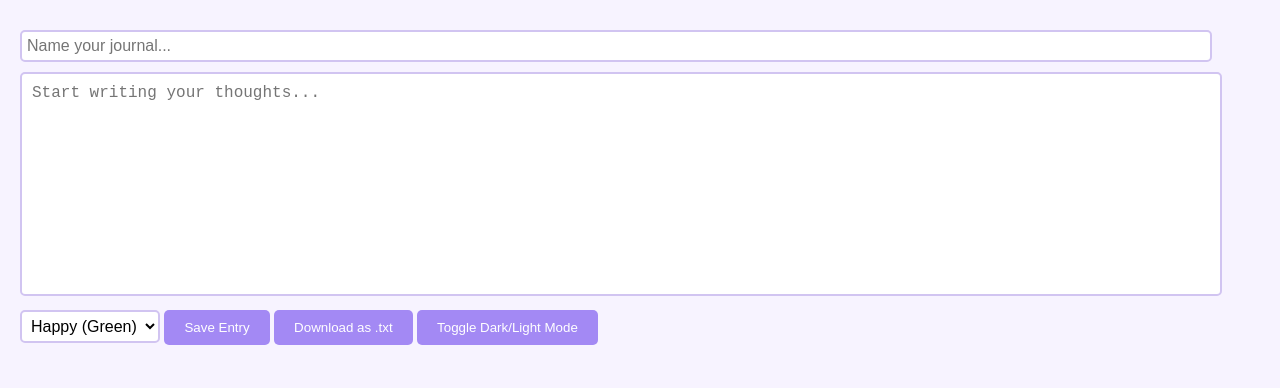
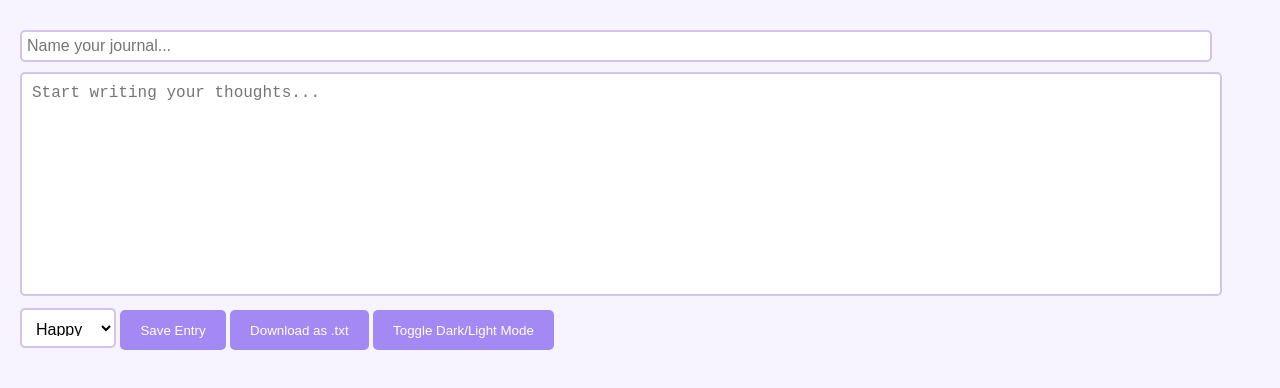
Before and after one commit to aver4geartist/journal-, a plain HTML site: page index.html in a window 1280 px wide. Drawn offline with Linux system fonts and the light colour scheme.

Commit message:
JDPOJAWJDAWD

```diff
--- a/index.html
+++ b/index.html
@@ -51,11 +51,12 @@
         }
         select {
             margin-bottom: 10px;
-            padding: 5px;
+            padding: 10px;
             font-size: 16px;
             background-color: #fff;
             border: 2px solid #d1c4f1;
             border-radius: 5px;
+            height: 40px; /* Match Save Entry button height */
         }
         select.dark-mode {
             background-color: #444;
@@ -70,6 +71,7 @@
             border: none;
             border-radius: 5px;
             cursor: pointer;
+            height: 40px; /* Set height for consistency */
         }
         button:hover {
             background-color: #8b6de1;
@@ -131,9 +133,10 @@
     <input type="text" id="journal-title" placeholder="Name your journal...">
     <textarea id="journal-text" placeholder="Start writing your thoughts..."></textarea>
     <select id="journal-mood">
-        <option value="green">Happy (Green)</option>
-        <option value="red">Angry (Red)</option>
-        <option value="purple">Horny (Purple)</option>
+        <option value="green">Happy</option>
+        <option value="purple">Horny</option>
+        <option value="red">Angry</option>
+        <option value="neutral">Neutral</option>
     </select>
     <button onclick="saveEntry()">Save Entry</button>
     <button onclick="downloadEntry()">Download as .txt</button>
@@ -188,7 +191,7 @@
             const savedEntries = JSON.parse(localStorage.getItem('journalEntries')) || [];
             savedEntries.push(entry);
             savedEntries.sort((a, b) => {
-                const moodOrder = { green: 0, purple: 1, red: 2 };
+                const moodOrder = { green: 0, purple: 1, red: 2, neutral: 3 };
                 return moodOrder[a.mood] - moodOrder[b.mood];
             });
             localStorage.setItem('journalEntries', JSON.stringify(savedEntries));
```
